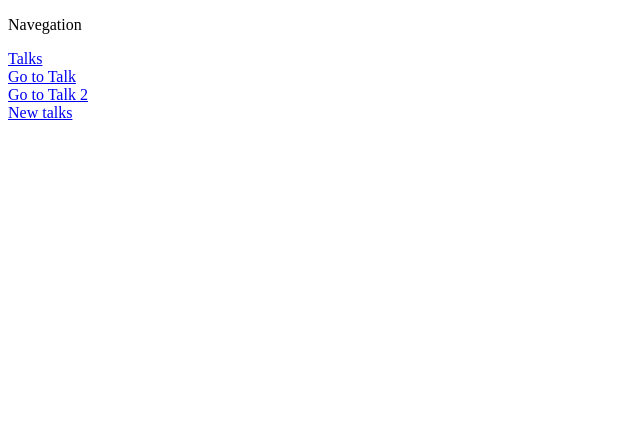
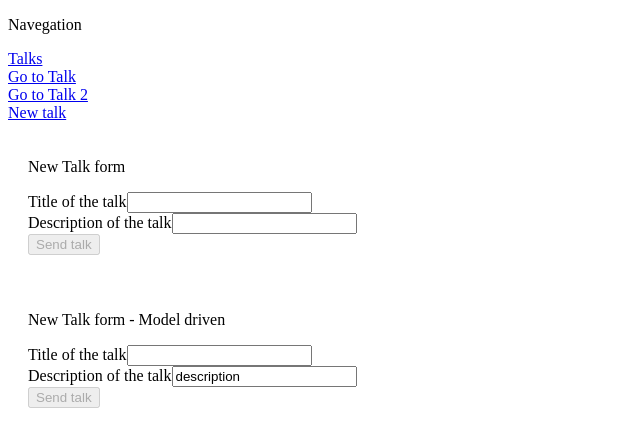
Before and after one commit to talthiagolopes/learning-angular, an Angular app in the folder angular-base-agenda/: page / in a window 1280 px wide. Shown: the top 446 px of the page, without its empty margins (0-640 px from the left). Built offline with nearby package versions, Linux system fonts and the light colour scheme.

Commit message:
Lazy loading and routing advanced

```diff
--- a/angular-base-agenda/src/app/app.component.html
+++ b/angular-base-agenda/src/app/app.component.html
@@ -7,7 +7,7 @@
 <br/>
 <a [routerLink]="['/talks/', 2]" routerLinkActive="active">Go to Talk 2</a>
 <br/>
-<a routerLink="/new-talk" routerLinkActive="active">New talks</a>
+<a routerLink="/new-talk" routerLinkActive="active">New talk</a>
 
 <br/>
 
--- a/angular-base-agenda/src/app/app.module.ts
+++ b/angular-base-agenda/src/app/app.module.ts
@@ -1,7 +1,6 @@
-import { NewTalkGuard } from './Guards/new-talk-guard';
+import { NewTalkGuard } from './guards/new-talk-guard';
 import { TalksComponent } from './talks/talks.component';
 import { RouterModule, Routes } from '@angular/router';
-import { NewTalkComponent } from './new-talk/new-talk.component';
 import { TalkComponent } from './talk/talk.component';
 import { CoreModule } from './core/core.module';
 import { TalksModule } from './talks/talks.module';
@@ -14,7 +13,8 @@ import { HttpClientModule } from '@angular/common/http';
 const appRoutes: Routes = [
   {path: 'talks', component: TalksComponent},
   {path: 'talks/:id', component: TalkComponent},
-  {path: 'new-talk', component: NewTalkComponent, canActivate: [NewTalkGuard]}
+  {path: 'new-talk', loadChildren: () => import('./new-talk/new-talk.module').then(l => l.NewTalkModule),
+  canActivate: [NewTalkGuard]}
 ];
 
 @NgModule({
--- a/angular-base-agenda/src/app/guards/new-talk-guard.ts
+++ b/angular-base-agenda/src/app/guards/new-talk-guard.ts
@@ -9,6 +9,6 @@ export class NewTalkGuard  implements CanActivate {
 
     console.log('NewTalkGuard.canActivate');
 
-    return false;
+    return true;
   }
 }
--- /dev/null
+++ b/angular-base-agenda/src/app/new-talk/new-talk.module.ts
@@ -0,0 +1,26 @@
+import { RouterModule, Routes } from '@angular/router';
+import { NewTalkModelDrivenModule } from './../new-talk-model-driven/new-talk-model-driven.module';
+import { FormsModule, ReactiveFormsModule } from '@angular/forms';
+import { NewTalkComponent } from './new-talk.component';
+import { NgModule } from '@angular/core';
+import { CommonModule } from '@angular/common';
+
+const routers = [
+  {path: '', component: NewTalkComponent}
+];
+
+
+@NgModule({
+  declarations: [NewTalkComponent],
+  imports: [
+    CommonModule,
+    FormsModule,
+    ReactiveFormsModule,
+    NewTalkModelDrivenModule,
+    RouterModule.forChild(routers)
+  ],
+  exports: [
+    NewTalkComponent
+  ]
+})
+export class NewTalkModule { }
```
Also changed, not shown: angular-base-agenda/src/app/new-talk-model-driven/new-talk-model-driven.module.ts (added, +19 -0 lines), angular-base-agenda/src/app/talks/talks.module.ts (+4 -15 lines).
